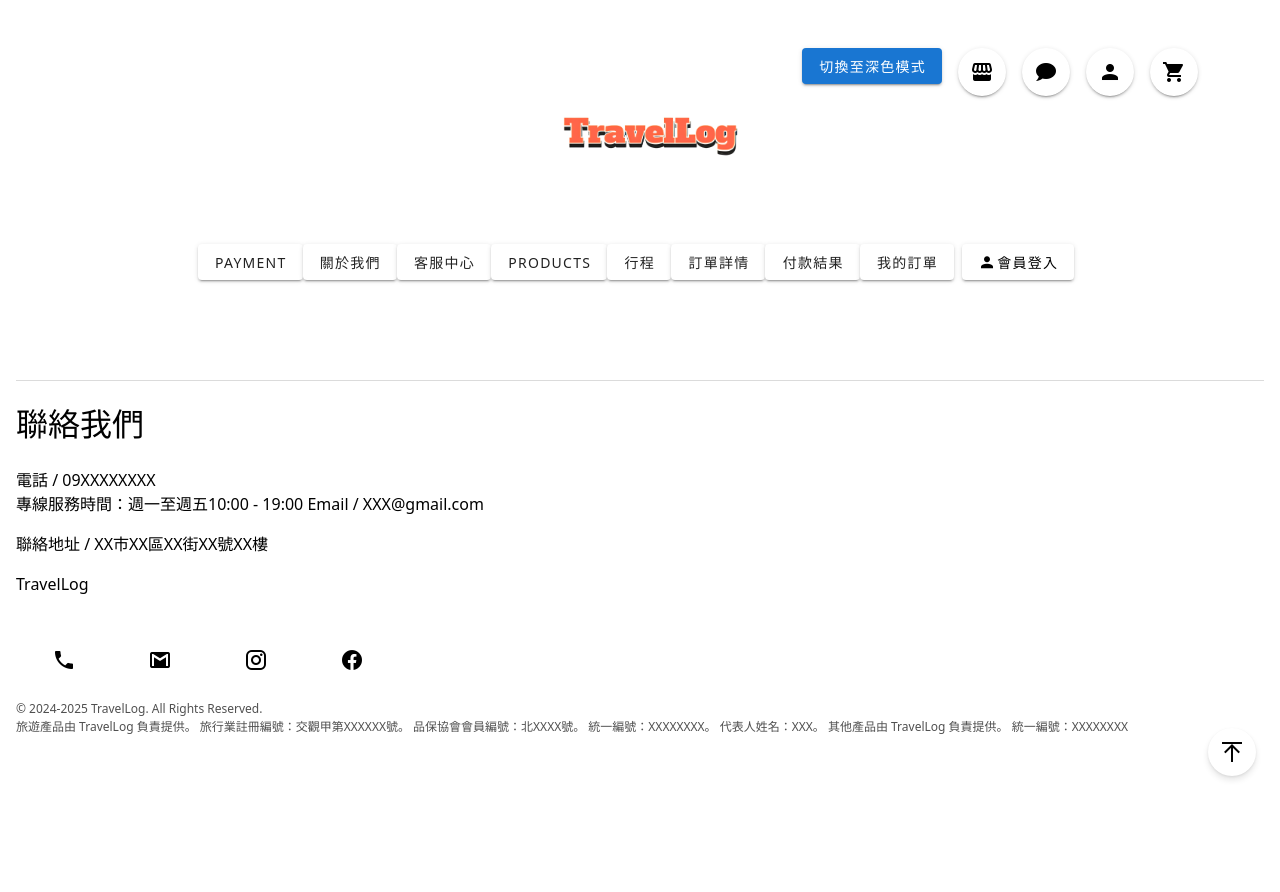
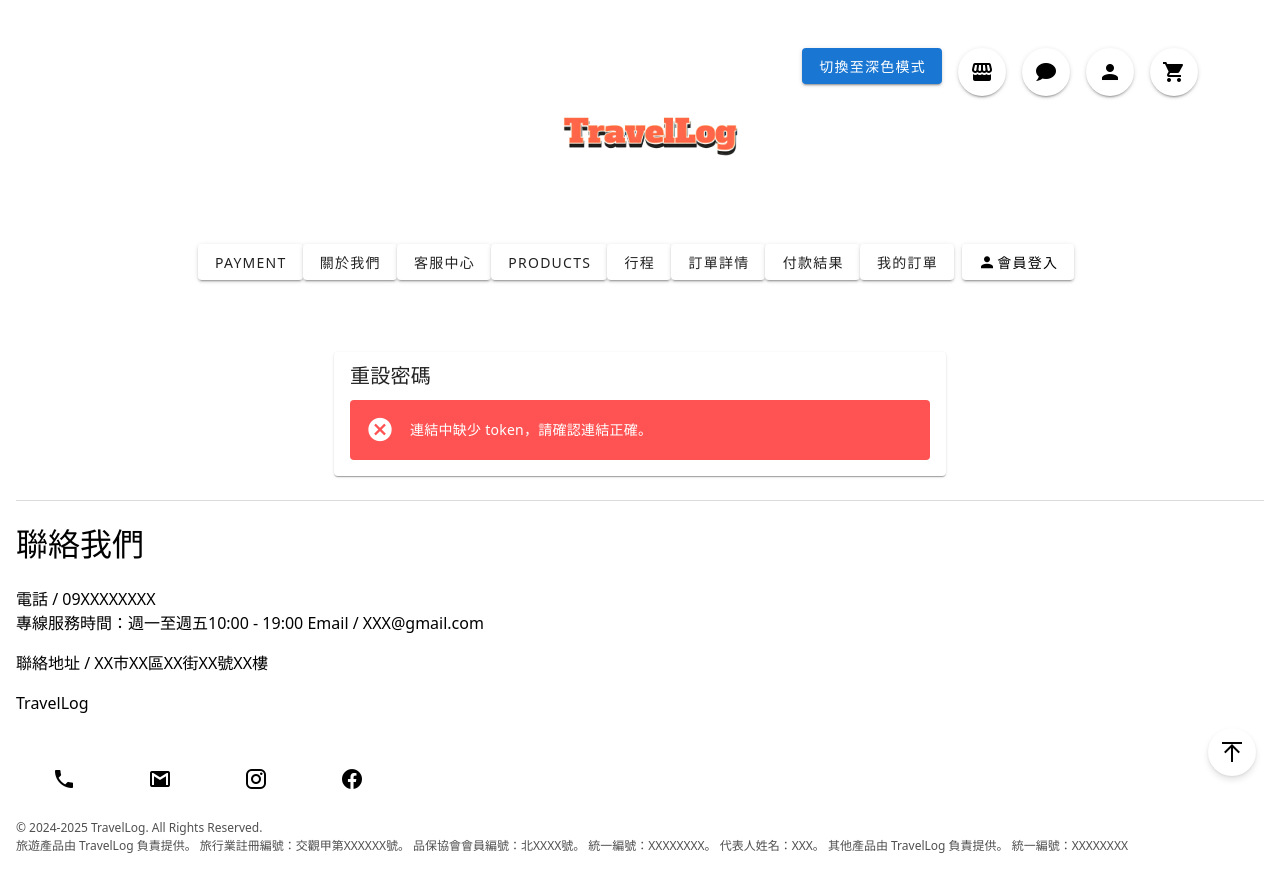
Before and after one commit to theoch3n/TravelLog-Vue, a Vue app: page /reset-password in a window 1280 px wide. Shown: the top 892 px of the page. Before the commit the page ends 801 px from the top, so only its background shows below. Built offline with nearby package versions, Linux system fonts and the light colour scheme.

Commit message:
[fix]完善重製密碼

```diff
--- a/src/components/LoginModal.vue
+++ b/src/components/LoginModal.vue
@@ -226,7 +226,7 @@ async function forgotPasswordHandler() {
     if (!validateForgotPasswordEmail()) return;
 
     try {
-        const response = await axios.post("https://localhost:7092/api/ForgotPassword", {
+        const response = await axios.post("https://localhost:7092/api/Account/ForgotPassword", {
             email: forgotPasswordEmail.value.trim()
         });
 
--- a/src/pages/ResetPassword.vue
+++ b/src/pages/ResetPassword.vue
@@ -1,24 +1,36 @@
 <template>
-    <div class="reset-password">
-        <h2>重設密碼</h2>
-        <form @submit.prevent="resetPassword">
-            <div>
-                <label for="newPassword">新密碼：</label>
-                <input type="password" id="newPassword" v-model="newPassword" required />
-            </div>
-            <div>
-                <label for="confirmPassword">確認密碼：</label>
-                <input type="password" id="confirmPassword" v-model="confirmPassword" required />
-            </div>
-            <button type="submit">送出</button>
-        </form>
-        <p v-if="message">{{ message }}</p>
-    </div>
+    <v-container class="reset-password" fluid>
+        <v-row justify="center">
+            <v-col cols="12" sm="8" md="6">
+                <v-card>
+                    <v-card-title class="headline">重設密碼</v-card-title>
+                    <v-card-text>
+                        <!-- 若 token 錯誤，顯示錯誤訊息 -->
+                        <v-alert v-if="tokenError" type="error" dense outlined>
+                            {{ tokenError }}
+                        </v-alert>
+                        <!-- token 有效則顯示表單 -->
+                        <v-form v-else @submit.prevent="resetPassword">
+                            <v-text-field label="新密碼" v-model="newPassword" type="password" required
+                                @blur="validatePassword"></v-text-field>
+                            <v-text-field label="確認密碼" v-model="confirmPassword" type="password" required
+                                @blur="validateConfirmPassword"></v-text-field>
+                            <v-btn type="submit" color="primary" class="mt-4" block>
+                                送出
+                            </v-btn>
+                        </v-form>
+                        <v-alert v-if="message" type="info" dense outlined class="mt-4">
+                            {{ message }}
+                        </v-alert>
+                    </v-card-text>
+                </v-card>
+            </v-col>
+        </v-row>
+    </v-container>
 </template>
 
 <script>
-import axios from 'axios';
-
+import axios from 'axios'
 export default {
     name: 'ResetPassword',
     data() {
@@ -26,47 +38,83 @@ export default {
             token: '',
             newPassword: '',
             confirmPassword: '',
-            message: ''
+            message: '',
+            tokenError: ''
         }
     },
     created() {
-        // 從 URL query 取得 token，假設你已使用 Vue Router
-        this.token = this.$route.query.token;
+        // 從 URL query 取得 token
+        this.token = this.$route.query.token
         if (!this.token) {
-            this.message = '連結中缺少 token，請確認連結正確。';
+            this.tokenError = '連結中缺少 token，請確認連結正確。'
+            console.error('ResetPassword: 缺少 token')
+        } else {
+            // 呼叫後端 API 驗證 token 是否有效
+            axios
+                .get(`/api/Account/ResetPassword?token=${this.token}`)
+                .then(response => {
+                    console.log('Token 驗證成功：', response.data)
+                })
+                .catch(error => {
+                    console.error('Token 驗證失敗：', error)
+                    this.tokenError = '連結已失效或不正確，請重新發送忘記密碼請求。'
+                })
         }
     },
     methods: {
+        validatePassword() {
+            // 檢查新密碼是否為 6-20 字元，且至少包含一個大寫英文字母
+            const passwordRegex = /^(?=.*[A-Z]).{6,20}$/
+            if (!passwordRegex.test(this.newPassword)) {
+                this.message = '密碼必須為 6-20 字元，並包含至少一個大寫英文字母。'
+                return false
+            } else {
+                this.message = ''
+                return true
+            }
+        },
+        validateConfirmPassword() {
+            // 檢查確認密碼是否與新密碼一致
+            if (this.newPassword !== this.confirmPassword) {
+                this.message = '確認密碼不一致！'
+                return false
+            } else {
+                this.message = ''
+                return true
+            }
+        },
         async resetPassword() {
             if (this.newPassword !== this.confirmPassword) {
-                this.message = '密碼與確認密碼不一致';
-                return;
+                this.message = '密碼與確認密碼不一致'
+                return
             }
             try {
-                // 呼叫後端重設密碼 API，傳送 token 與新密碼
                 const response = await axios.post('/api/Account/ResetPassword', {
                     token: this.token,
                     newPassword: this.newPassword,
                     confirmPassword: this.confirmPassword
-                });
-                this.message = response.data.message || '密碼重置成功，請使用新密碼登入。';
+                })
+                this.message = response.data.message || '密碼重置成功，請使用新密碼登入。'
+                // 跳轉回首頁，例如等待幾秒再跳轉
+                setTimeout(() => {
+                    this.$router.push('/')
+                }, 2000)
             } catch (error) {
-                console.error(error);
-                this.message = '重設密碼失敗，請確認連結是否正確或已過期。';
+                console.error('重設密碼失敗：', error)
+                if (error.response && error.response.data && error.response.data.message) {
+                    this.message = error.response.data.message
+                } else {
+                    this.message = '重設密碼失敗，請確認連結是否正確或已過期。'
+                }
             }
         }
+
     }
 }
 </script>
 
 <style scoped>
 .reset-password {
-    max-width: 400px;
-    margin: 0 auto;
-    padding: 20px;
-}
-
-.reset-password div {
-    margin-bottom: 15px;
+    margin-top: 40px;
 }
 </style>
--- a/src/router/router.js
+++ b/src/router/router.js
@@ -22,6 +22,7 @@ import PaymentResult from "../pages/PaymentResult.vue";
 import ItineraryTemp from "../pages/ItineraryTemp.vue";
 import Profile from "@/components/Profile.vue";
 import MyOrder from "@/pages/MyOrder.vue";
+import ResetPassword from '@/pages/ResetPassword.vue'
 
 // 定義路由配置
 const routes = [
@@ -110,6 +111,11 @@ const routes = [
                 name: "MyOrder",
                 component: MyOrder,
             },
+            {
+                path: '/reset-password',
+                name: 'ResetPassword',
+                component: ResetPassword
+              },
         ],
     },
     {
```
